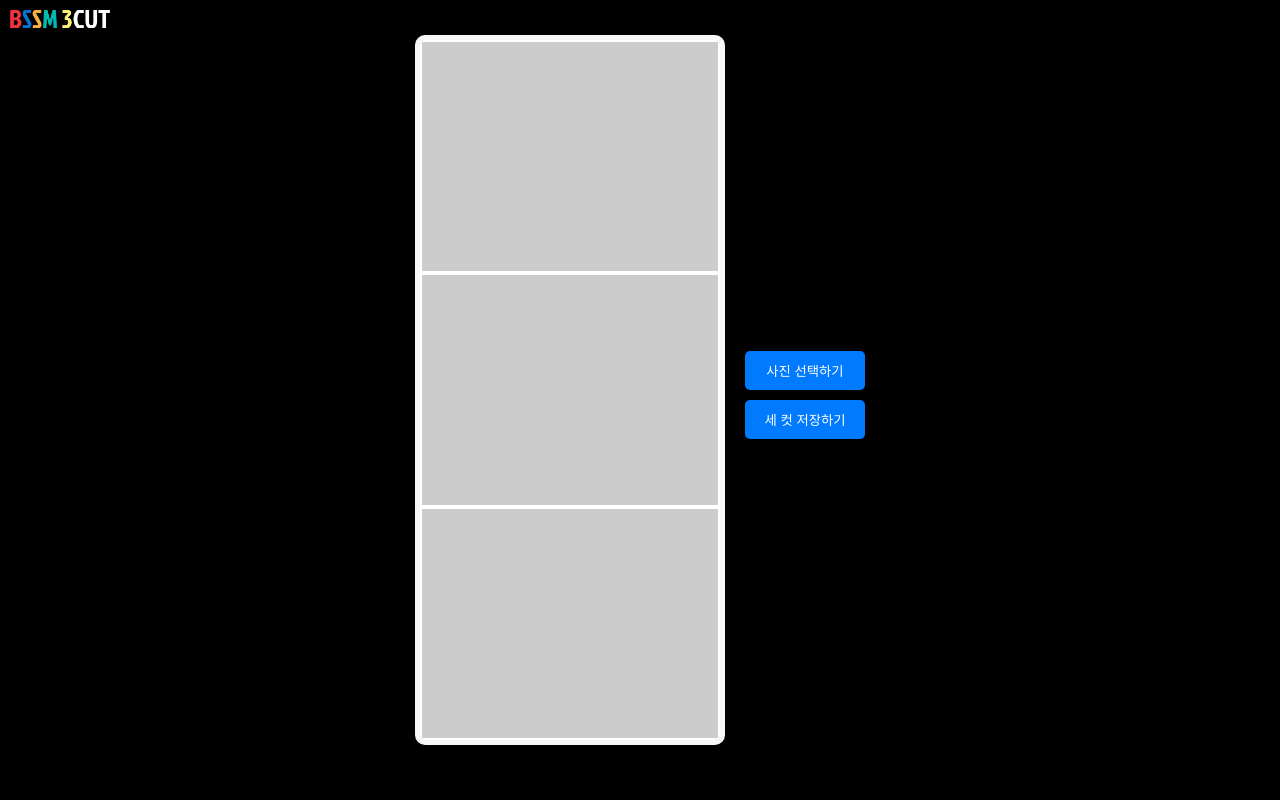
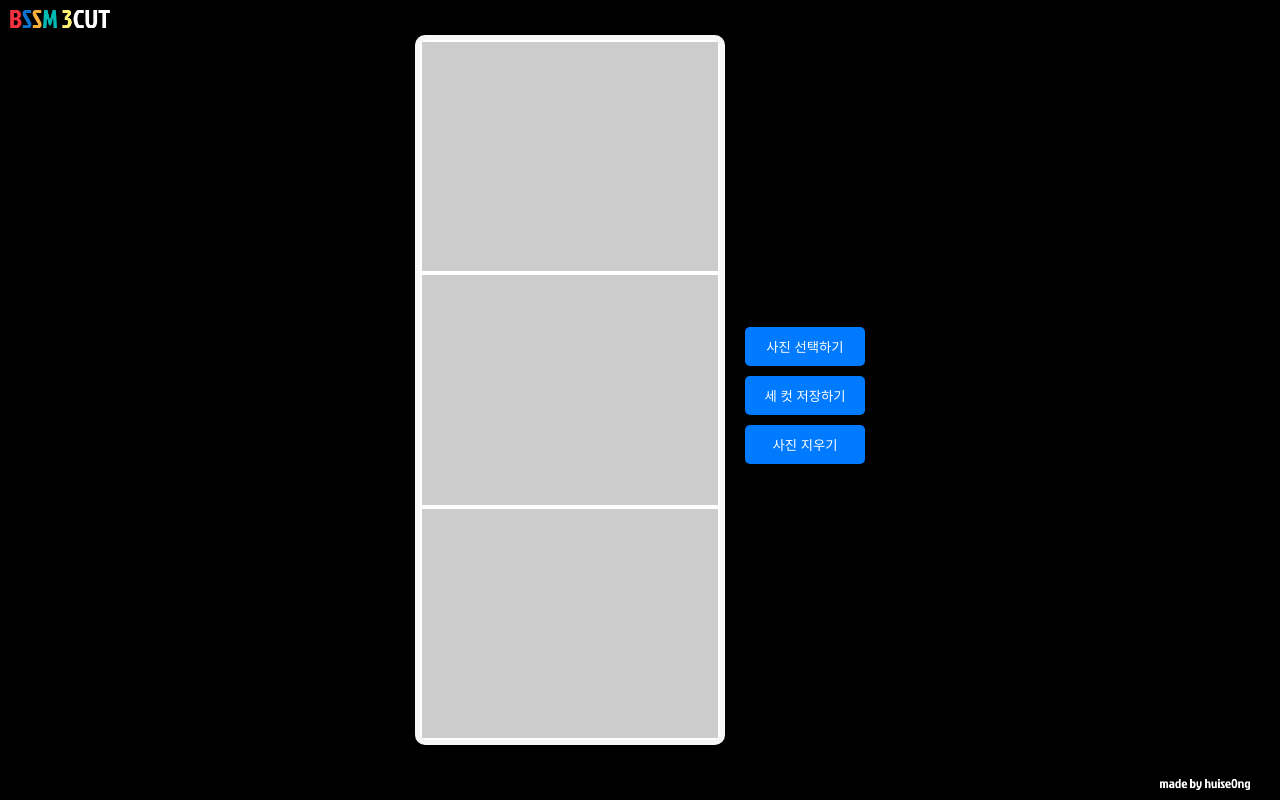
Before and after one commit to BSSM-HAZY-SYSTEM/BSSM_3CUT, a plain HTML site: page index.html in a window 1280 px wide. Drawn offline with Linux system fonts and the light colour scheme.

Commit message:
ADD :: 오른쪽 아래 로고

```diff
--- a/index.html
+++ b/index.html
@@ -5,6 +5,8 @@
     <meta charset="UTF-8">
     <meta name="viewport" content="width=device-width, initial-scale=1.0">
     <title>인생3컷</title>
+    <link rel="icon" type="image/png" href="image1.png">
+
     <style>
         body {
             font-family: Arial, sans-serif;
@@ -15,6 +17,8 @@
             align-items: center;
             height: 100vh;
             background-color: #000;
+            position: relative;
+            /* Added */
         }
 
         #photo-frame {
@@ -90,6 +94,15 @@
             width: 100px;
             height: auto;
         }
+
+        #footer-logo {
+    position: absolute;
+    bottom: 10px;
+    right: 30px;
+    width: 90px;
+    height: auto;
+}
+
     </style>
 </head>
 
@@ -100,10 +113,12 @@
         <div class="photo"></div>
         <div class="photo"></div>
     </div>
+    <img id="footer-logo" src="footer.png" alt="Footer Logo">
     <input type="file" id="fileInput" accept="image/*" multiple>
     <div class="button-container">
         <button class="button" onclick="selectPhoto()">사진 선택하기</button>
         <button class="button" onclick="downloadFrameAndPhotos()">세 컷 저장하기</button>
+        <button class="button" onclick="deletePhotos()">사진 지우기</button>
     </div>
 
     <script>
@@ -136,12 +151,9 @@
             input.onchange = function (event) {
                 const files = event.target.files;
 
-                if (files.length !== 1) {
-                    alert("정확히 1장의 사진을 선택하세요.");
-                    return;
+                for (let i = 0; i < files.length; i++) {
+                    placePhoto(files[i]);
                 }
-
-                placePhoto(files[0]);
             };
         }
 
@@ -177,6 +189,15 @@
                 }
             };
         }
+
+        function deletePhotos() {
+            const photoFrame = document.getElementById('photo-frame');
+            const photos = photoFrame.querySelectorAll('.photo');
+            photos.forEach(photo => {
+                photo.style.backgroundImage = '';
+            });
+            currentPhotoIndex = 0;
+        }
     </script>
 </body>
 
```
Also changed, not shown: footer.png (added), image1.png (added).
